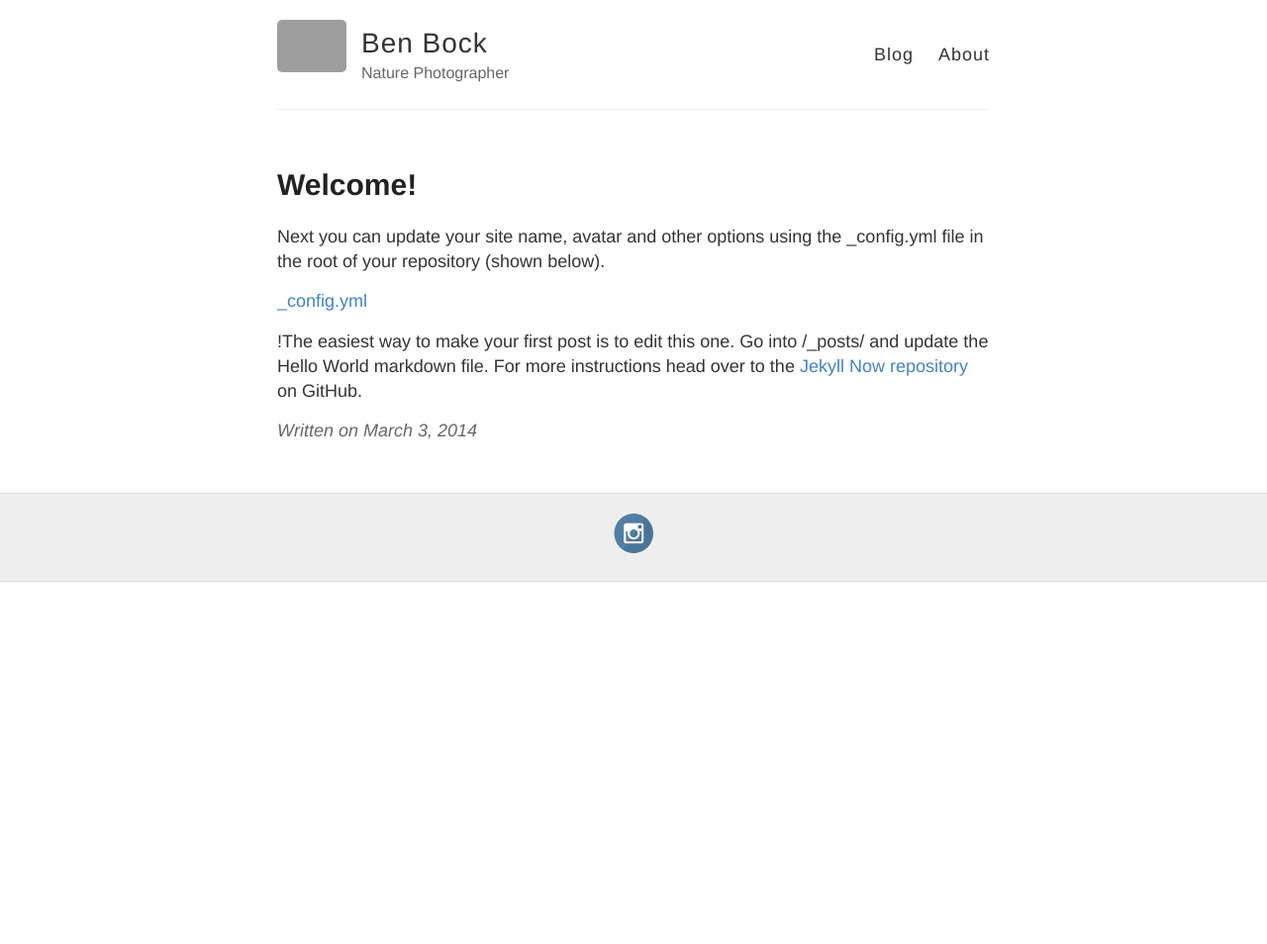
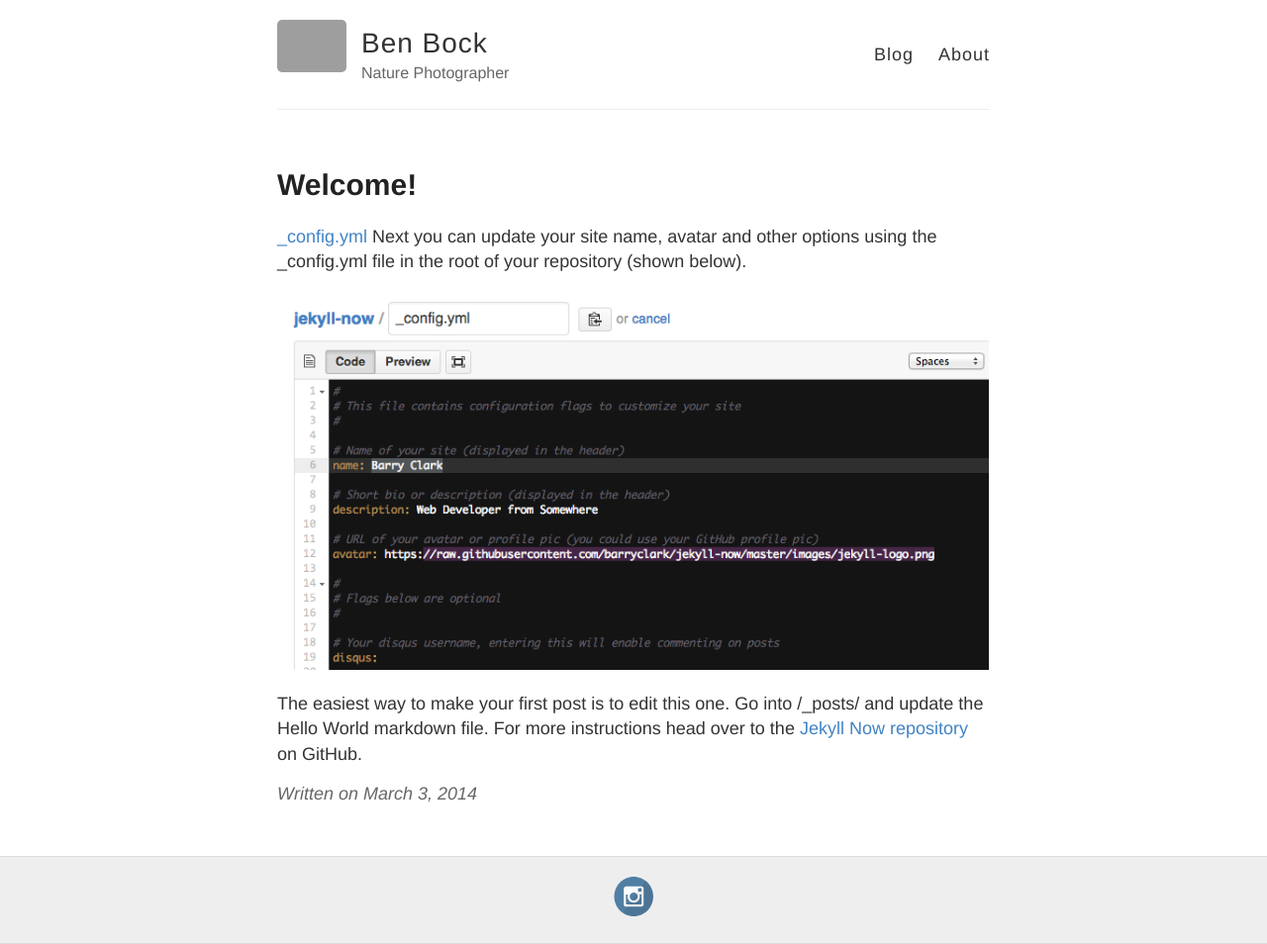
Before and after one commit to BenBockPhotography/benbockphotography.github.io, a Jekyll site: the page built from _posts/2014-3-3-Hello-World.md, in a window 1280 px wide. Shown: the whole page at 99% size. Built offline with Jekyll 4.4.1, drawn with Linux system fonts in a browser that asks for light colours; before the commit the page ends 900 px from its top, so only the background shows below that; grey boxes are pictures that could not be loaded.

Commit message:
Update 2014-3-3-Hello-World.md
Attempting to put an image above the expand line

```diff
--- a/_posts/2014-3-3-Hello-World.md
+++ b/_posts/2014-3-3-Hello-World.md
@@ -3,8 +3,9 @@
 title: Welcome!
 ---
 
+[_config.yml]({{ site.baseurl }}/images/config.png)
 Next you can update your site name, avatar and other options using the _config.yml file in the root of your repository (shown below).
 
-[_config.yml]({{ site.baseurl }}/images/config.png)
+![_config.yml]({{ site.baseurl }}/images/config.png)
 
-!The easiest way to make your first post is to edit this one. Go into /_posts/ and update the Hello World markdown file. For more instructions head over to the [Jekyll Now repository](https://github.com/barryclark/jekyll-now) on GitHub.
+The easiest way to make your first post is to edit this one. Go into /_posts/ and update the Hello World markdown file. For more instructions head over to the [Jekyll Now repository](https://github.com/barryclark/jekyll-now) on GitHub.
```
